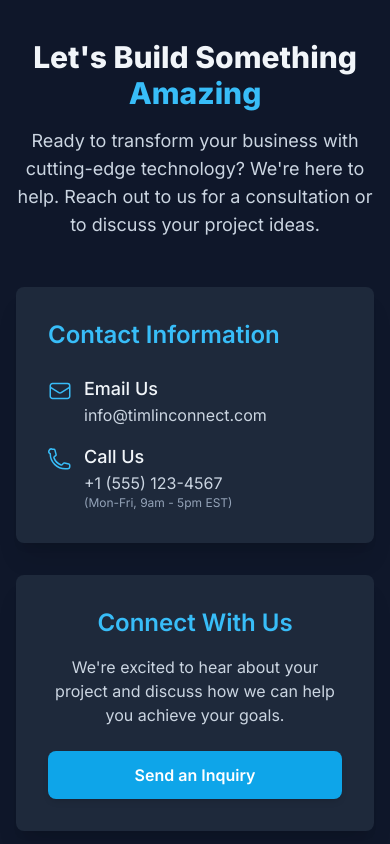
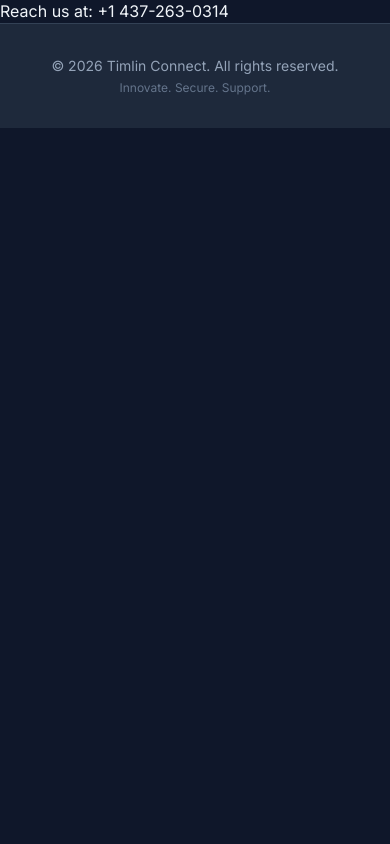
Before and after one commit to timmytrace/timlin-connect, a React (Vite) app: page / in a window 390 px wide. Shown: the part 6080-6924 px from the top of the page. After the commit the page ends 6208 px from the top, so only its background shows below. Built offline with nearby package versions, Linux system fonts and the light colour scheme.

Commit message:
Update phone number in ContactSection.tsx

```diff
--- a/components/ContactSection.tsx
+++ b/components/ContactSection.tsx
@@ -1,79 +1,13 @@
+// ContactSection.tsx
 import React from 'react';
 
-// Basic SVG icons for contact details
-const MailIcon: React.FC<React.SVGProps<SVGSVGElement>> = (props) => (
-  <svg xmlns="http://www.w3.org/2000/svg" fill="none" viewBox="0 0 24 24" strokeWidth={1.5} stroke="currentColor" {...props}>
-    <path strokeLinecap="round" strokeLinejoin="round" d="M21.75 6.75v10.5a2.25 2.25 0 0 1-2.25 2.25h-15a2.25 2.25 0 0 1-2.25-2.25V6.75m19.5 0A2.25 2.25 0 0 0 19.5 4.5h-15a2.25 2.25 0 0 0-2.25 2.25m19.5 0v.243a2.25 2.25 0 0 1-1.07 1.916l-7.5 4.615a2.25 2.25 0 0 1-2.36 0L3.32 8.91a2.25 2.25 0 0 1-1.07-1.916V6.75" />
-  </svg>
-);
-
-const PhoneIcon: React.FC<React.SVGProps<SVGSVGElement>> = (props) => (
-  <svg xmlns="http://www.w3.org/2000/svg" fill="none" viewBox="0 0 24 24" strokeWidth={1.5} stroke="currentColor" {...props}>
-    <path strokeLinecap="round" strokeLinejoin="round" d="M2.25 6.75c0 8.284 6.716 15 15 15h2.25a2.25 2.25 0 0 0 2.25-2.25v-1.372c0-.516-.351-.966-.852-1.091l-4.423-1.106c-.44-.11-.902.055-1.173.417l-.97 1.293c-.282.376-.769.542-1.21.38a12.035 12.035 0 0 1-7.143-7.143c-.162-.441.004-.928.38-1.21l1.293-.97c.363-.271.527-.734.417-1.173L6.963 3.102a1.125 1.125 0 0 0-1.091-.852H4.5A2.25 2.25 0 0 0 2.25 6.75Z" />
-  </svg>
-);
-
-
-const ContactSection: React.FC = () => {
-  return (
-    <section id="contact" className="section bg-slate-900 py-16 sm:py-24">
-      <div className="max-w-7xl mx-auto px-4 sm:px-6 lg:px-8">
-        <div className="max-w-3xl mx-auto text-center">
-          <h2 className="text-3xl sm:text-4xl lg:text-5xl font-extrabold text-slate-100">
-            Let's Build Something <span className="text-sky-400">Amazing</span>
-          </h2>
-          <p className="mt-4 text-lg text-slate-300">
-            Ready to transform your business with cutting-edge technology? We're here to help. Reach out to us for a consultation or to discuss your project ideas.
-          </p>
+const ContactSection = () => {
+    return (
+        <div>
+            <h2>Contact Us</h2>
+            <p>Reach us at: <a href="tel:+14372630314">+1 437-263-0314</a></p>
         </div>
-
-        <div className="mt-12 max-w-lg mx-auto lg:max-w-none">
-          <div className="grid grid-cols-1 gap-8 md:grid-cols-2">
-            {/* Contact Info Card */}
-            <div className="bg-slate-800 p-8 rounded-lg shadow-xl">
-              <h3 className="text-2xl font-semibold text-sky-400 mb-6">Contact Information</h3>
-              <div className="space-y-4">
-                <div className="flex items-start">
-                  <MailIcon className="flex-shrink-0 h-6 w-6 text-sky-400 mr-3 mt-1" />
-                  <div>
-                    <h4 className="text-lg font-medium text-slate-100">Email Us</h4>
-                    <a href="mailto:info@timlinconnect.com" className="text-slate-300 hover:text-sky-300 transition-colors">
-                      info@timlinconnect.com
-                    </a>
-                  </div>
-                </div>
-                <div className="flex items-start">
-                  <PhoneIcon className="flex-shrink-0 h-6 w-6 text-sky-400 mr-3 mt-1" />
-                  <div>
-                    <h4 className="text-lg font-medium text-slate-100">Call Us</h4>
-                    <a href="tel:+15551234567" className="text-slate-300 hover:text-sky-300 transition-colors">
-                      +1 (555) 123-4567
-                    </a>
-                    <p className="text-xs text-slate-400">(Mon-Fri, 9am - 5pm EST)</p>
-                  </div>
-                </div>
-              </div>
-            </div>
-
-            {/* Placeholder for a contact form or map if needed later */}
-            <div className="bg-slate-800 p-8 rounded-lg shadow-xl flex flex-col justify-center items-center">
-               <h3 className="text-2xl font-semibold text-sky-400 mb-4">Connect With Us</h3>
-                <p className="text-slate-300 text-center mb-6">
-                    We're excited to hear about your project and discuss how we can help you achieve your goals.
-                </p>
-                <a
-                    href="mailto:info@timlinconnect.com?subject=Project Inquiry from Website"
-                    className="w-full max-w-xs text-center bg-sky-500 hover:bg-sky-600 text-white font-semibold px-6 py-3 rounded-lg shadow-md transition-transform transform hover:scale-105"
-                    aria-label="Send us an email inquiry"
-                >
-                    Send an Inquiry
-                </a>
-            </div>
-          </div>
-        </div>
-      </div>
-    </section>
-  );
+    );
 };
 
 export default ContactSection;
```
